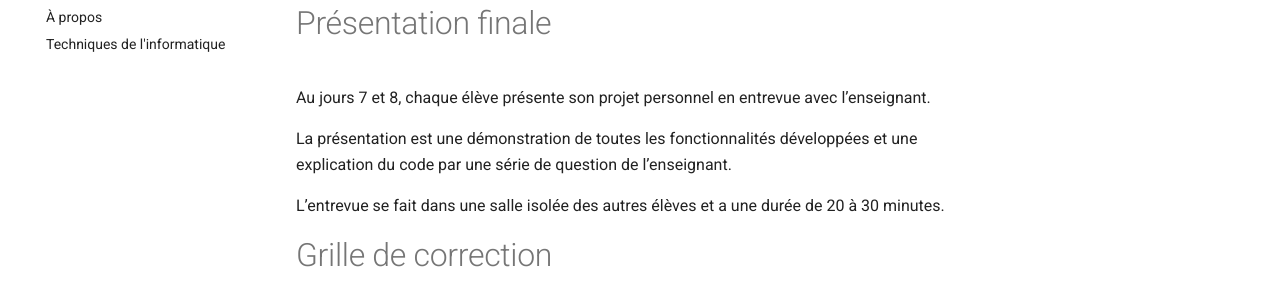
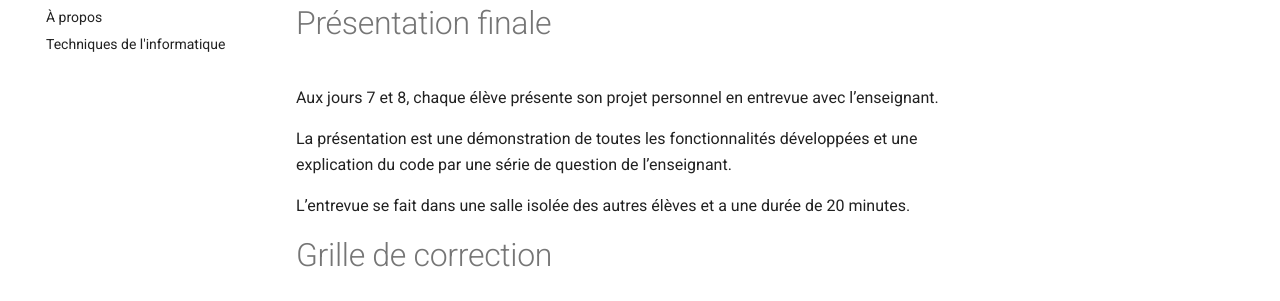
Before and after one commit to cegepvictoetienne/projetpersonnel, an MkDocs documentation site: the page built from wiki/projet_personnel.md, in a window 1280 px wide and 900 px high, scrolled down 2072 px. Shown: the part 172-473 px from the top of the window. Built offline with MkDocs 1.6.1 and Material for MkDocs 9.7.7, drawn with Linux system fonts in a browser that asks for light colours.

Commit message:
version h25

```diff
--- a/wiki/projet_personnel.md
+++ b/wiki/projet_personnel.md
@@ -66,11 +66,11 @@ Le projet doit être remis à 16 :00 le jour 7.
 
 # Présentation finale
 
-Au jours 7 et 8, chaque élève présente son projet personnel en entrevue avec l’enseignant.
+Aux jours 7 et 8, chaque élève présente son projet personnel en entrevue avec l’enseignant.
 
 La présentation est une démonstration de toutes les fonctionnalités développées et une explication du code par une série de question de l’enseignant.
 
-L’entrevue se fait dans une salle isolée des autres élèves et a une durée de 20 à 30 minutes.
+L’entrevue se fait dans une salle isolée des autres élèves et a une durée de 20 minutes.
 
 # Grille de correction
 Élément|Excellent|Satisfaisant|Minimal|Faible|Insuffisant
```
Also changed, not shown: template/projet_personnel.md (+2 -2 lines), wiki/horaire.md (+8 -8 lines), wiki/index.md (+1 -1 lines), 1 other file.
